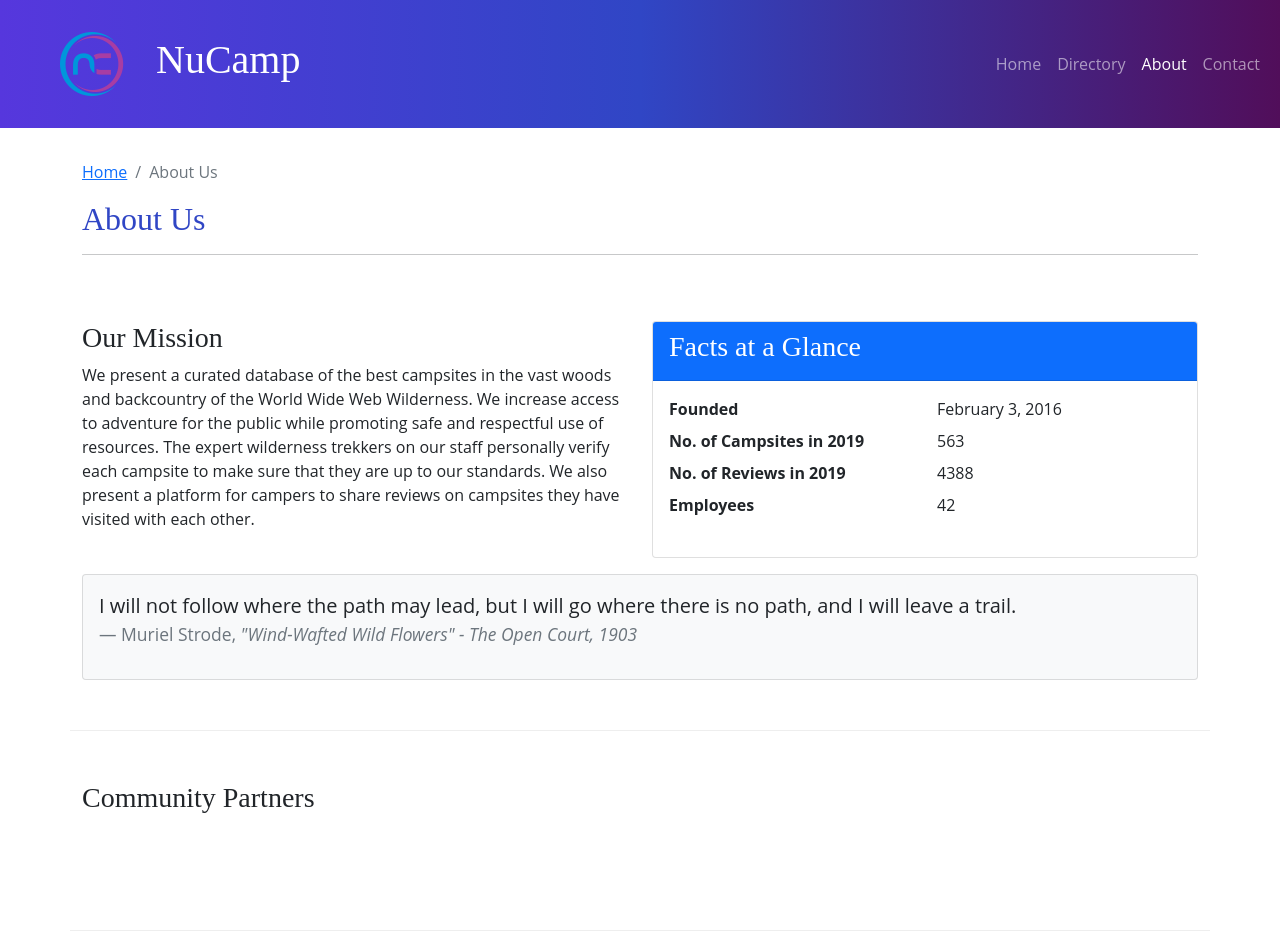
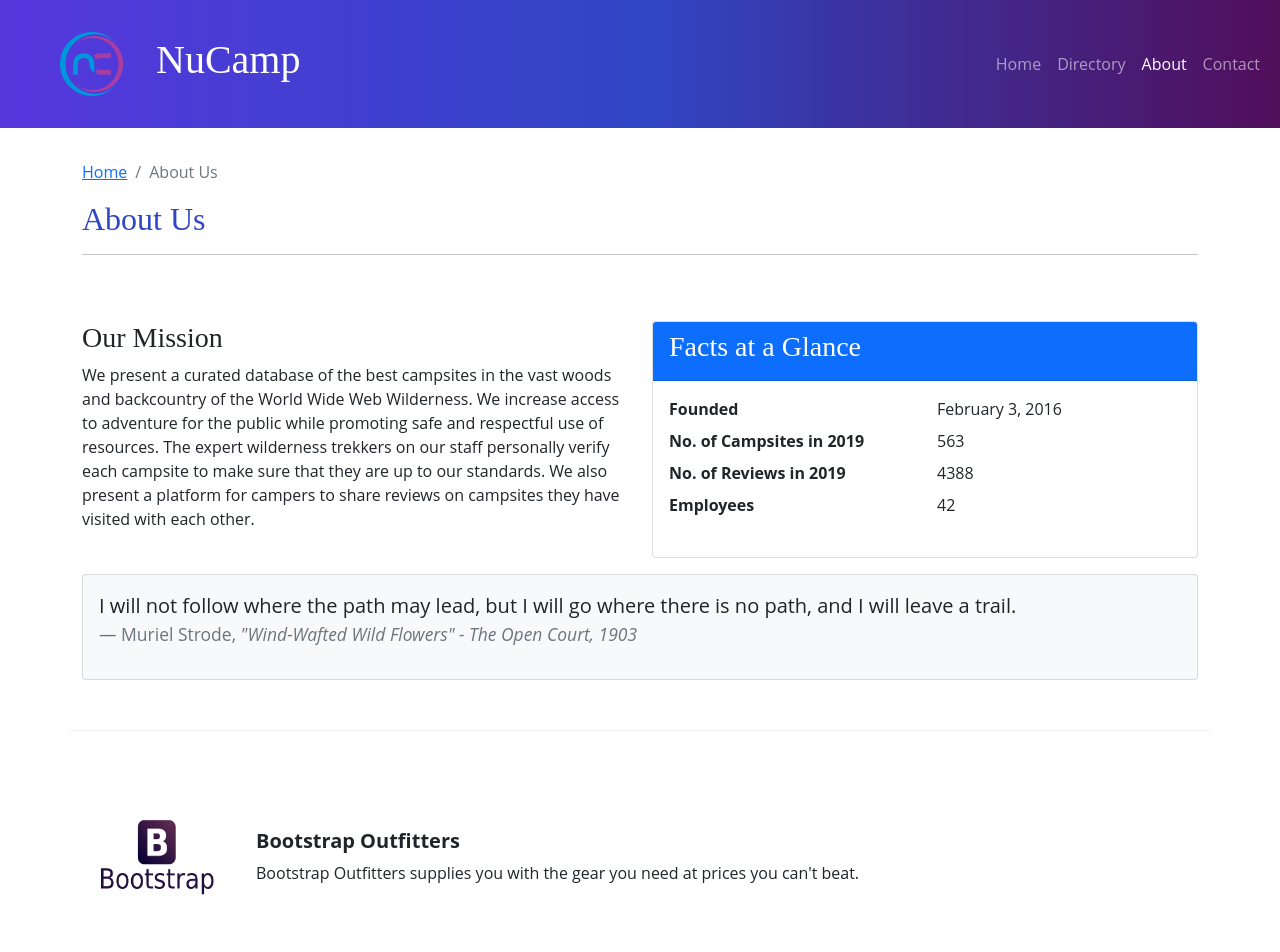
Before and after one commit to Assekops/React, a React (Create React App) app: page /about in a window 1280 px wide. Shown: the top 952 px of the page. Built offline with nearby package versions, Linux system fonts and the light colour scheme; the HTML template or start-up script is replaced by a standard one.

Commit message:
Partners list on about page

```diff
--- /dev/null
+++ b/src/features/partners/Partner.js
@@ -0,0 +1,17 @@
+const Partner = ({ partner }) => {
+    if (partner) {
+        const { image, name, description } = partner;
+        return (
+            <>
+                <img src={image} alt={name} style={{ width: '150px' }} />
+                <div className='m-4'>
+                    <h5 className='fw-bold'>{name}</h5>
+                    {description}
+                </div>
+            </>
+        );
+    }
+    return null;
+
+};
+export default Partner;
--- /dev/null
+++ b/src/features/partners/PartnersList.js
@@ -0,0 +1,17 @@
+
+import { Col } from "reactstrap";
+import Partner from "./Partner";
+import { selectAllPartners } from './partnersSlice.js';
+
+const PartnersList = () => {
+    const partners = selectAllPartners();
+    return (
+        <Col className='mt-4'>{partners.map((partner) => {
+            return <div className='d-flex mb-5' key={partner.id}>
+                <Partner partner={partner} />
+            </div>
+        })}
+        </Col>
+    );
+};
+export default PartnersList;
--- a/src/pages/AboutPage.js
+++ b/src/pages/AboutPage.js
@@ -1,5 +1,6 @@
 import { Col, Row, Container, Card, CardBody, CardHeader } from "reactstrap";
 import SubHeader from "../components/SubHeader";
+import PartnersList from '../features/partners/PartnersList';
 
 const AboutPage = () => {
     return (
@@ -59,6 +60,7 @@
             </Row>
             <Row className='row-content'>
                 <Col>
+                    <PartnersList />
                     <h3>Community Partners</h3>
                 </Col>
             </Row>
```
